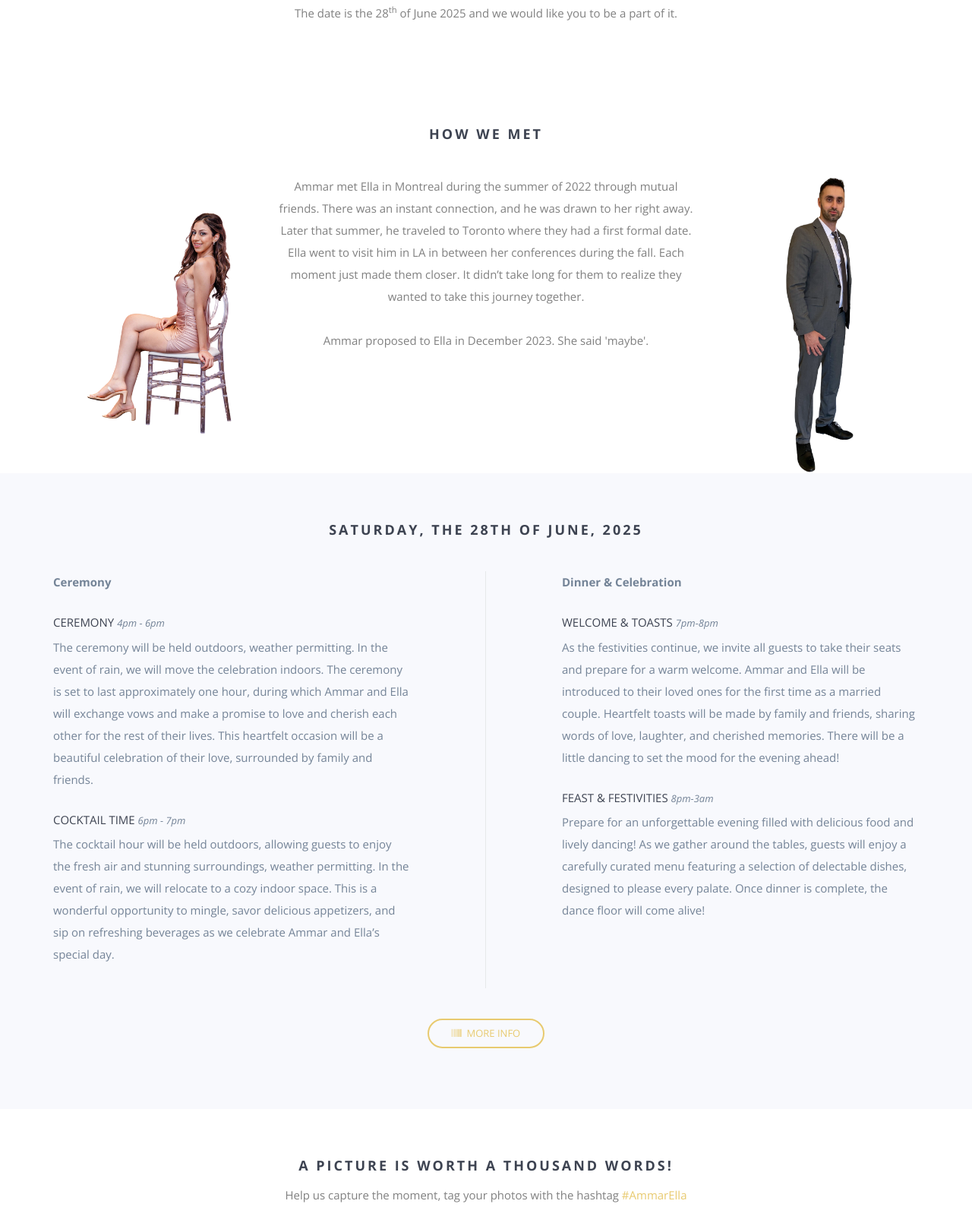
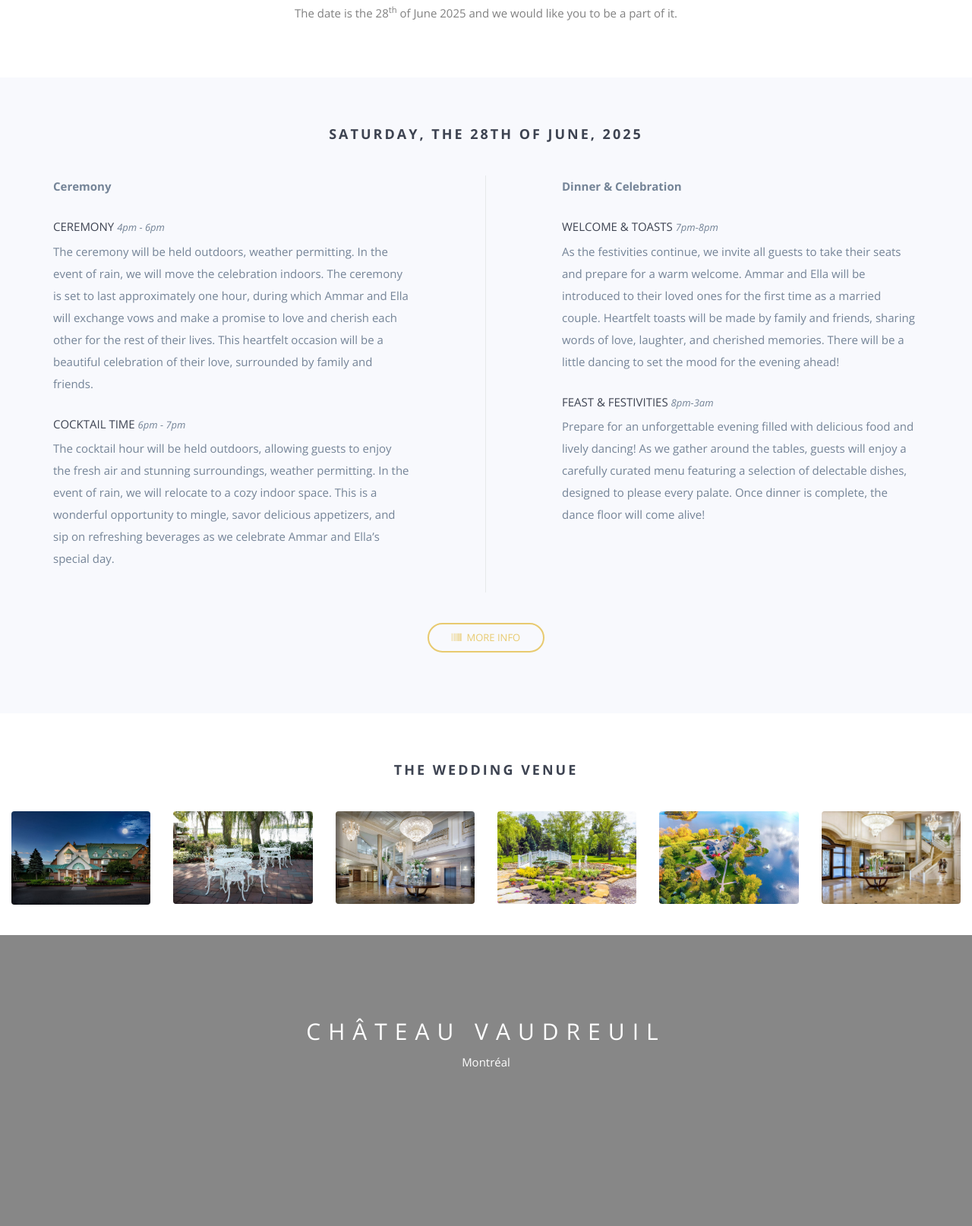
Before and after one commit to AmmarBaali/AmmarBaali.github.io, a website: page index.html in a window 1280 px wide. Shown: the part 846-2460 px from the top of the page at 76% size. Drawn offline with nearby package versions, Linux system fonts and the light colour scheme; some packages are replaced by stand-ins of ours.

Commit message:
Adjusting navigation bar of alternate form

```diff
--- a/index.html
+++ b/index.html
@@ -85,9 +85,7 @@
                 <div class="header-nav">
                     <nav>
                         <ul class="primary-nav">
-                            <li><a href="#intro">How we met</a></li>
                             <li><a href="#events">Wedding Day</a></li>
-                            <li><a href="#instagram">Social Media</a></li>
                             <li><a href="#eng-pics" class="login">Venue</a></li>
                             <!--<li class="hidden-sm hidden-xs"><a href="#video-bg">Glimpse of the city</a></li> -->
                         </ul>
@@ -131,29 +129,6 @@
                 <p style="color: grey;">The date is the 28<sup>th</sup> of June 2025 and we would like you to be a part of it.</p>
                <!-- <div class="share-bar"></div> -->
             </div>
-        </div>
-    </div>
-</section>
-
-<section id="intro">
-    <div class="container">
-        <div class="row">
-            <div class="col-md-12 text-center">
-                <h3 class="header">How we met</h3>
-            </div>
-        </div>
-        <div class="row">
-            <div class="col-md-3 hidden-sm hidden-xs"><img src="img/IMG_2317.png" class="wp1"></div>
-            <div class="col-md-6">
-                <p style="color: grey;">
-                    Ammar met Ella in Montreal during the summer of 2022 through mutual friends. There was an instant connection, and he was drawn to her right away. Later that summer, he traveled to Toronto where they had a first formal date. Ella went to visit him in LA in between her conferences during the fall. Each moment just made them closer. It didn’t take long for them to realize they wanted to take this journey together. <br><br> Ammar proposed to Ella in December 2023. She said 'maybe'.
-                </p>
-            </div>
-            <div class="col-md-3 hidden-sm hidden-xs"><img src="img/IMG_7211.png" class="wp2"></div>
-        </div>
-        <div class="row">
-            <div class="col-sm-4 col-sm-push-2 col-xs-6 hidden-md hidden-lg"><img src="img/IMG_2317.png" class="wp8"></div>
-            <div class="col-sm-4 col-sm-push-2 col-xs-6 hidden-md hidden-lg"><img src="img/IMG_7211.png" class="wp9"></div>
         </div>
     </div>
 </section>
@@ -267,24 +242,6 @@
         </div><!-- /.modal-dialog -->
     </div><!-- /.modal -->
 
-</section>
-
-<section id="instagram" class="section-padding">
-    <div class="container">
-        <div class="row">
-            <div class="col-md-12 text-center">
-                <h3>A picture is worth a thousand words!</h3>
-                <p style="color: grey;">Help us capture the moment, tag your photos with the hashtag
-                    <a href="https://instagram.com/explore/tags/AmmarElla/" target="_blank">#AmmarElla</a>
-                </p>
-            </div>
-        </div>
-        <div class="row section-border wp7">
-            <div class="col-md-4 col-md-offset-4">
-                <img src="img/iphone_instagram.jpg">
-            </div>
-        </div>
-    </div>
 </section>
 
 <section id="eng-pics" class="section-padding">
@@ -459,7 +416,7 @@
 
 <div class="col-md-6 col-md-offset-3">
     <h3>What are you waiting for?</h3>
-    <p style="color: grey;">We ask that you RSVP by May 2nd, 2025. Your invite code is guaranteed to be valid until that date. We want to ensure that everyone has the opportunity to join us, so please respond early to secure your spot!</p>
+    <p style="color: grey;">Please RSVP by May 2nd, 2025. We can’t wait to celebrate our special day with you!</p>
     <form id="rsvp-form" class="rsvp-form" action="" method="POST">
         <div class="form-input-group">
             <i class="fa fa-user"></i>
```
